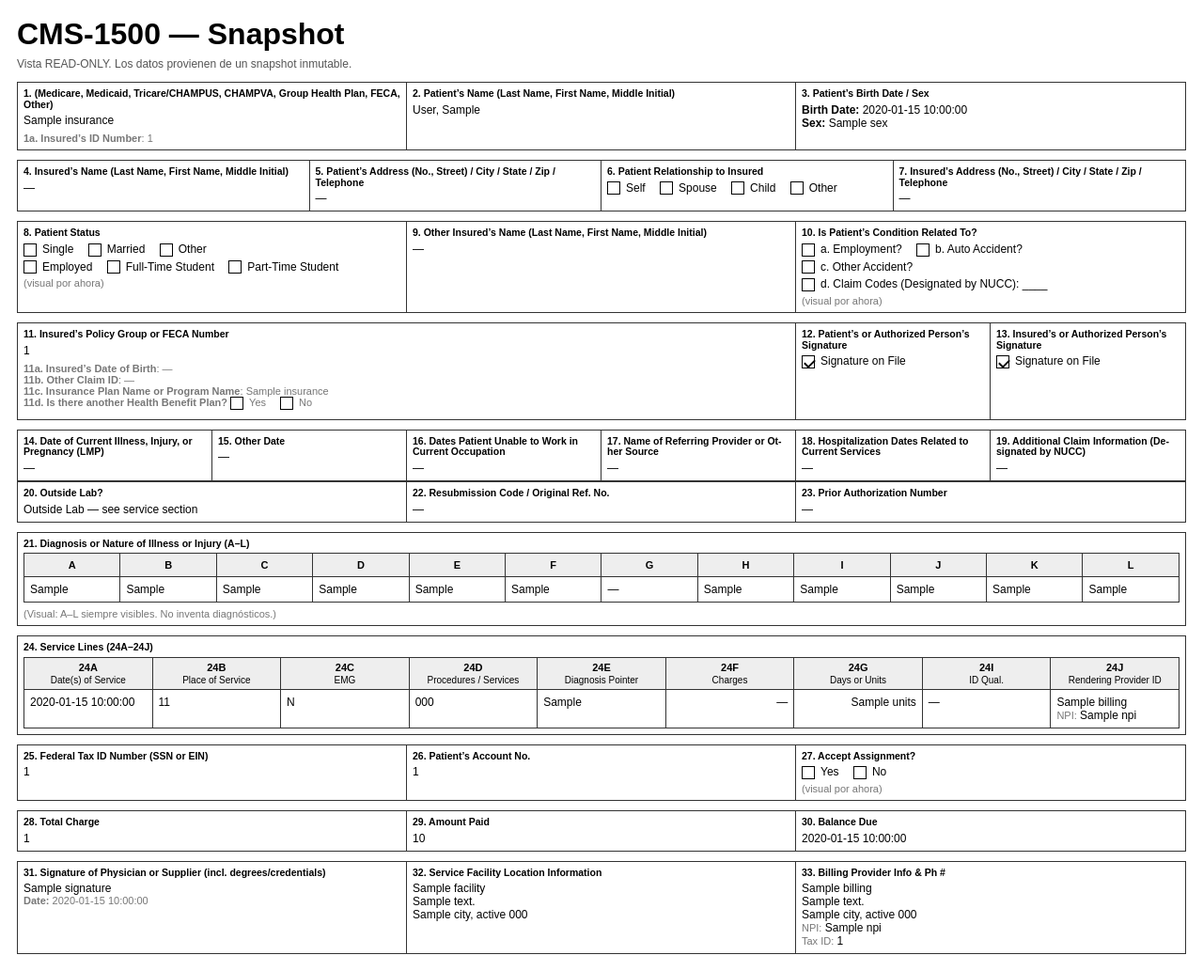
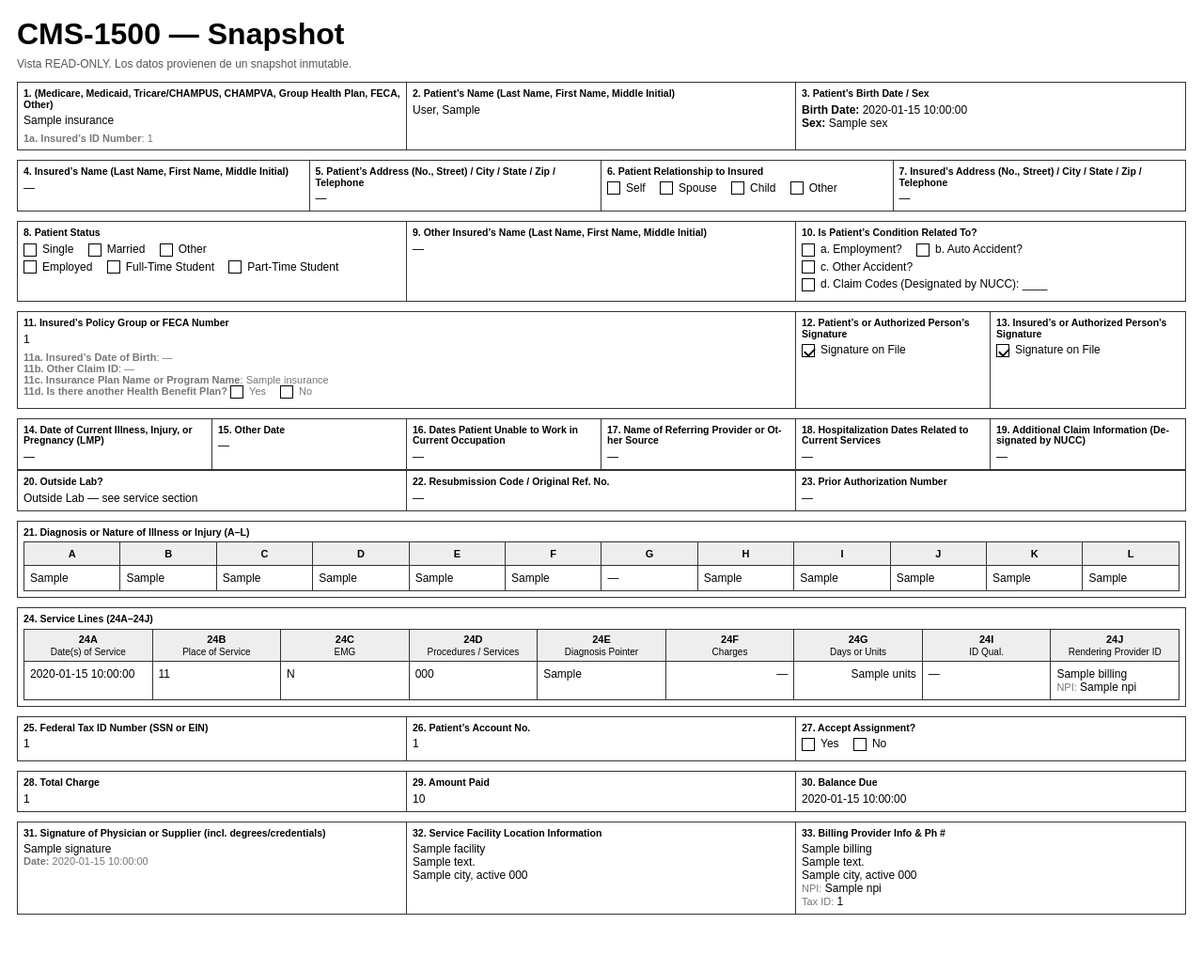
Before and after one commit to robertofserrano10/lifetrack-local, a Flask app: template app/templates/cms1500.html in a window 1280 px wide. Shown: the whole page at 94% size. After the commit the page ends 973 px from the top, so only its background shows below. Run offline with Flask 3, Linux system fonts and the light colour scheme; the template is opened without the code that fills it: most values are stand-ins (such as "Sample title", 1, 10 or a date in 2020).

Commit message:
style(print): FASE C3 limpieza visual CMS-1500 (remove placeholders)

```diff
--- a/app/templates/cms1500.html
+++ b/app/templates/cms1500.html
@@ -169,7 +169,7 @@ th.th-24 .desc {
           <span class="opt"><span class="cb"></span>Full-Time Student</span>
           <span class="opt"><span class="cb"></span>Part-Time Student</span>
         </div>
-        <div class="muted">(visual por ahora)</div>
+
       </div>
 
       <div class="cell" style="grid-column: span 4;">
@@ -187,7 +187,7 @@ th.th-24 .desc {
           <span class="opt"><span class="cb"></span>c. Other Accident?</span>
           <span class="opt"><span class="cb"></span>d. Claim Codes (Designated by NUCC): ____</span>
         </div>
-        <div class="muted">(visual por ahora)</div>
+
       </div>
     </div>
   </div>
@@ -285,7 +285,6 @@ th.th-24 .desc {
           </tr>
         </table>
 
-        <div class="muted" style="margin-top:6px;">(Visual: A–L siempre visibles. No inventa diagnósticos.)</div>
       </div>
     </div>
   </div>
@@ -351,7 +350,7 @@ th.th-24 .desc {
         <span class="label">27. Accept Assignment?</span>
         <span class="opt"><span class="cb"></span>Yes</span>
         <span class="opt"><span class="cb"></span>No</span>
-        <div class="muted">(visual por ahora)</div>
+
       </div>
     </div>
   </div>
```
